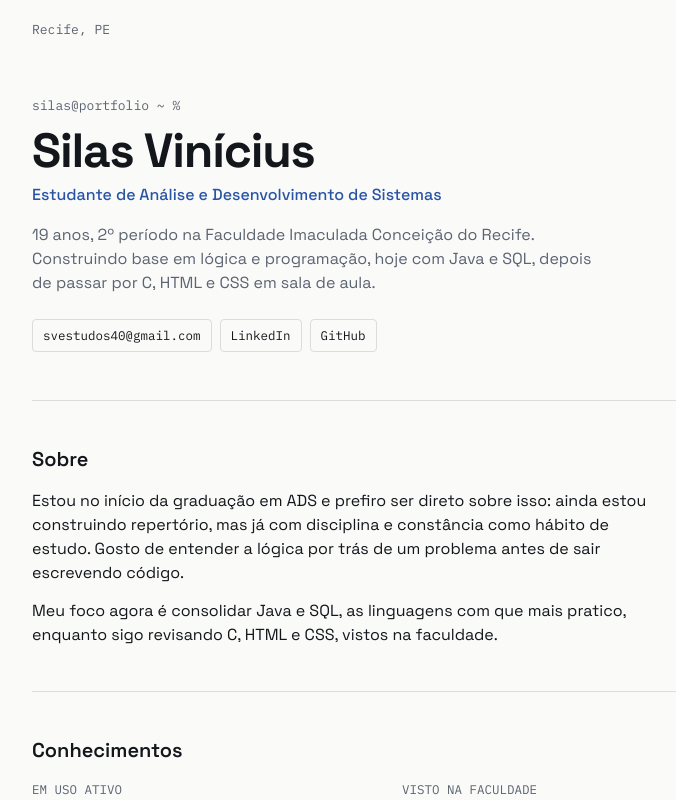
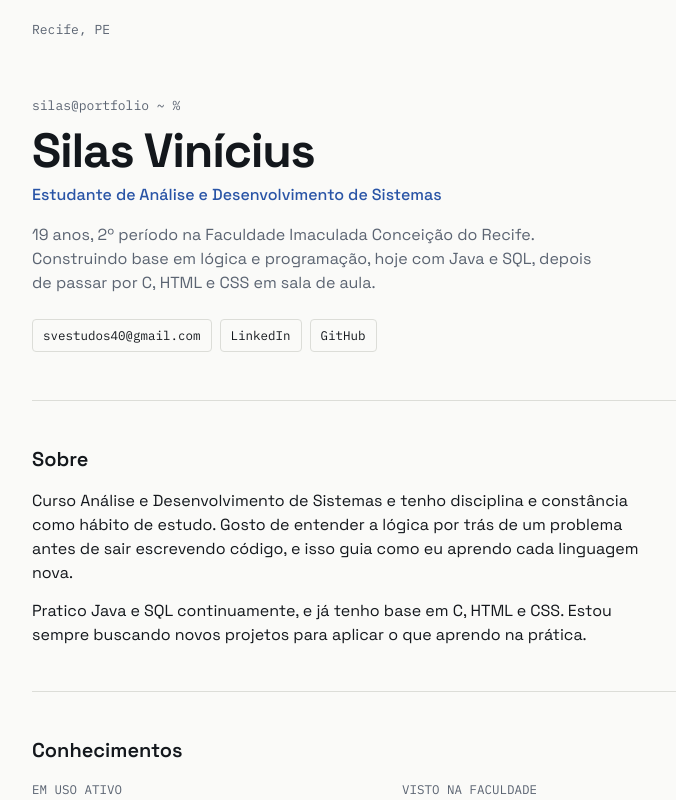
Before and after one commit to silasviniDP/Portfolio, a Next.js app: page / in a window 1280 px wide. Shown: the top 800 px of the page, without its empty margins (252-928 px from the left). Built offline with nearby package versions, Linux system fonts and the light colour scheme.

Commit message:
refactor(about): texto reescrito

```diff
--- a/components/About.tsx
+++ b/components/About.tsx
@@ -3,15 +3,15 @@ export default function About() {
     <section id="sobre" className="border-b border-line py-11">
       <h2 className="mb-4 text-xl font-semibold">Sobre</h2>
       <p className="max-w-[62ch]">
-        Estou no início da graduação em ADS e prefiro ser direto sobre isso:
-        ainda estou construindo repertório, mas já com disciplina e
+        Curso Análise e Desenvolvimento de Sistemas e tenho disciplina e
         constância como hábito de estudo. Gosto de entender a lógica por trás
-        de um problema antes de sair escrevendo código.
+        de um problema antes de sair escrevendo código, e isso guia como eu
+        aprendo cada linguagem nova.
       </p>
       <p className="mt-3.5 max-w-[62ch]">
-        Meu foco agora é consolidar Java e SQL, as linguagens com que mais
-        pratico, enquanto sigo revisando C, HTML e CSS, vistos na
-        faculdade.
+        Pratico Java e SQL continuamente, e já tenho base em C, HTML e CSS.
+        Estou sempre buscando novos projetos para aplicar o que aprendo na
+        prática.
       </p>
     </section>
   );
```
